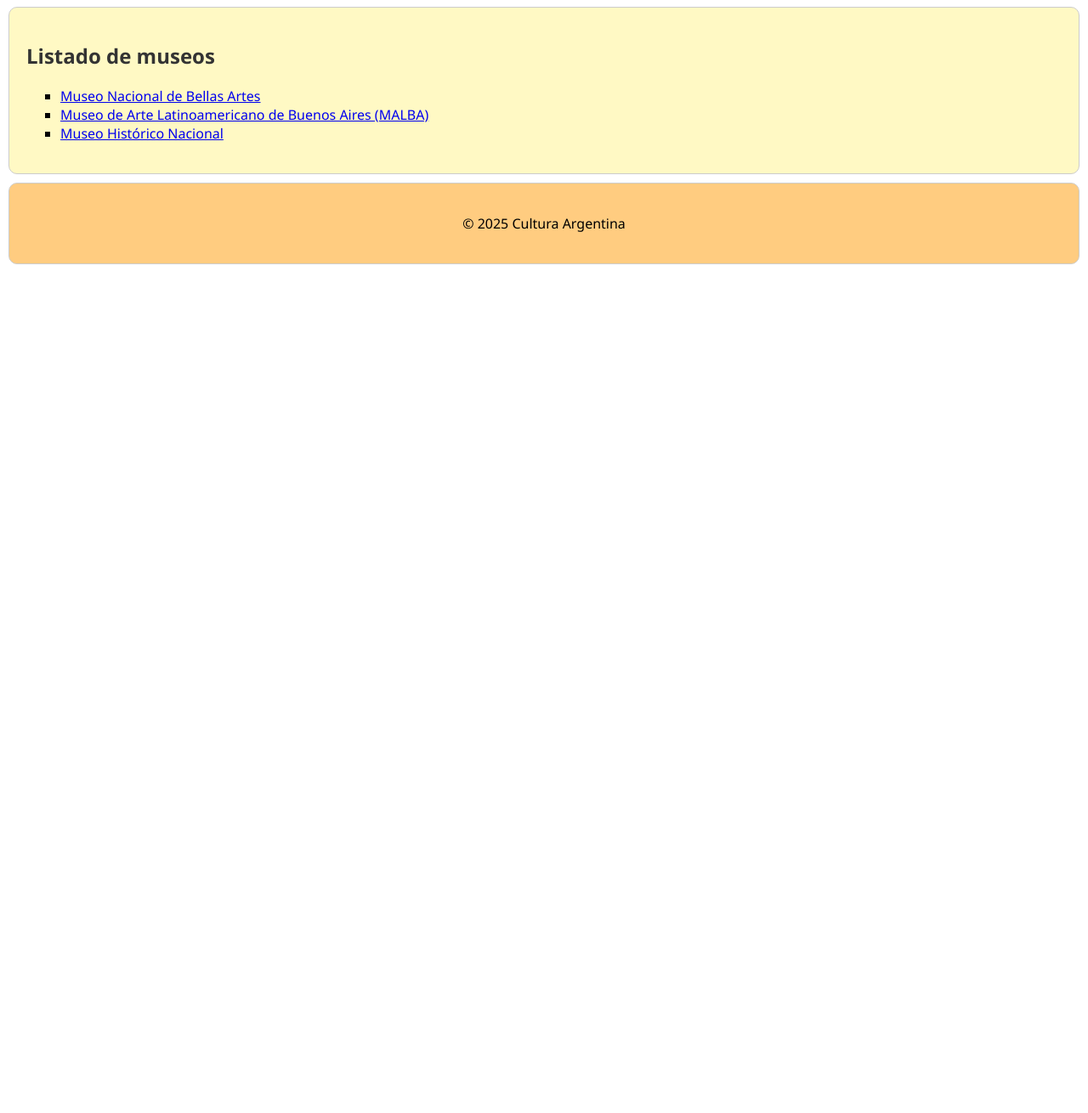
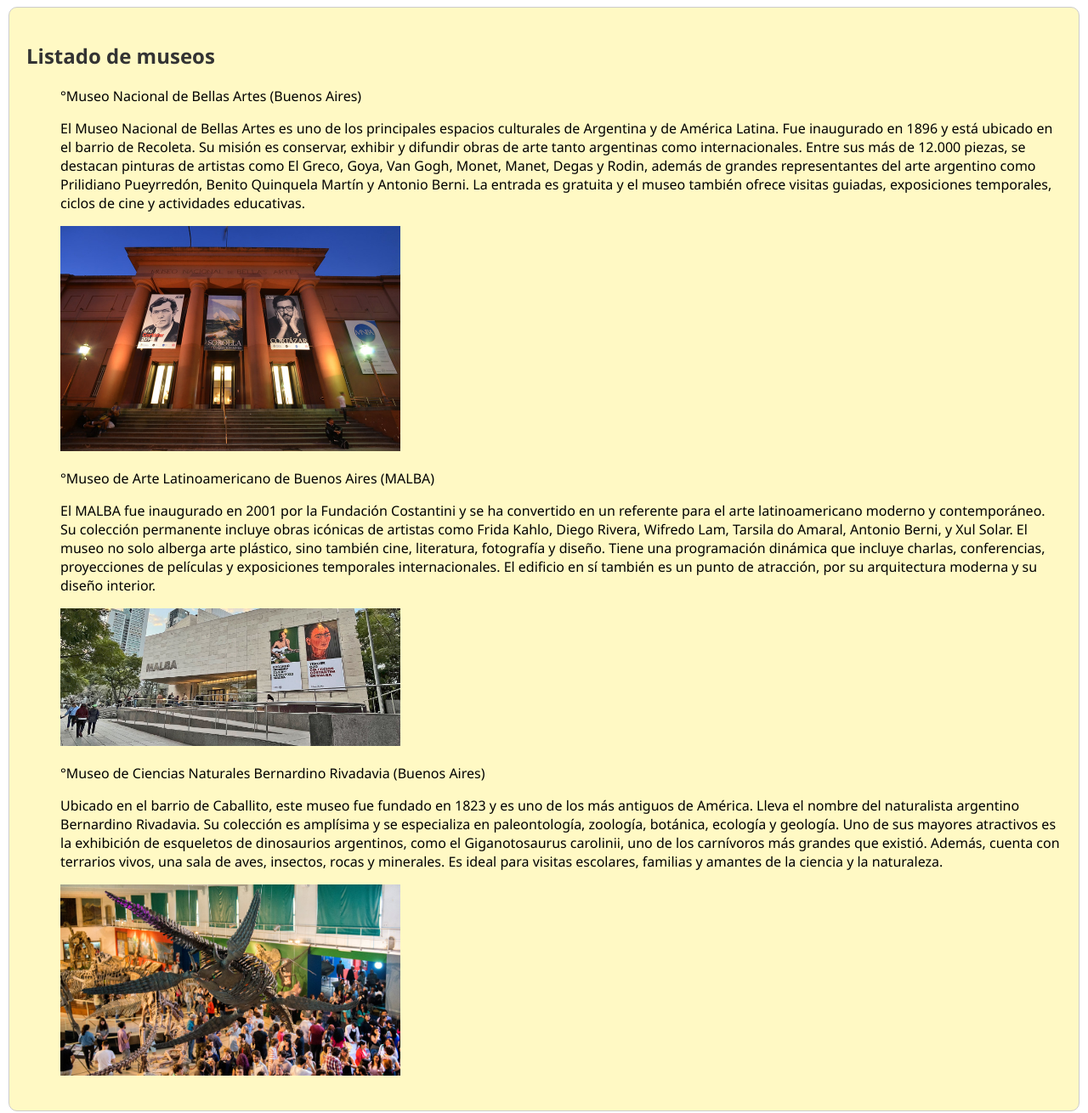
Before and after one commit to peluk467/TP01PVS2025_Fernandez-Lucas, a plain HTML site: page museos.html in a window 1280 px wide. Shown: the part 290-1600 px from the top of the page at 85% size. Before the commit the page ends 800 px from the top, so only its background shows below. Drawn offline with Linux system fonts and the light colour scheme.

Commit message:
Trabajo 1-Fernandez_Lucas

```diff
--- a/museos.html
+++ b/museos.html
@@ -21,11 +21,22 @@
     <section>
         <h2>Listado de museos</h2>
         <ul>
-            <li><a href="#">Museo Nacional de Bellas Artes</a></li>
-            <li><a href="#">Museo de Arte Latinoamericano de Buenos Aires (MALBA)</a></li>
-            <li><a href="#">Museo Histórico Nacional</a></li>
-        </ul>
-    </section>
+            <p>°Museo Nacional de Bellas Artes (Buenos Aires)</p>
+            <p>El Museo Nacional de Bellas Artes es uno de los principales espacios culturales de Argentina y de América Latina. Fue inaugurado en 1896 y está ubicado en el barrio de Recoleta. Su misión es conservar, exhibir y difundir obras de arte tanto argentinas como internacionales.
+                Entre sus más de 12.000 piezas, se destacan pinturas de artistas como El Greco, Goya, Van Gogh, Monet, Manet, Degas y Rodin, además de grandes representantes del arte argentino como Prilidiano Pueyrredón, Benito Quinquela Martín y Antonio Berni.
+                La entrada es gratuita y el museo también ofrece visitas guiadas, exposiciones temporales, ciclos de cine y actividades educativas.</p>
+                <img src="images\1.jpg" alt="Argentina" width="400">
+                <p>°Museo de Arte Latinoamericano de Buenos Aires (MALBA)</p>
+            <p>El MALBA fue inaugurado en 2001 por la Fundación Costantini y se ha convertido en un referente para el arte latinoamericano moderno y contemporáneo. Su colección permanente incluye obras icónicas de artistas como Frida Kahlo, Diego Rivera, Wifredo Lam, Tarsila do Amaral, Antonio Berni, y Xul Solar.
+                El museo no solo alberga arte plástico, sino también cine, literatura, fotografía y diseño. Tiene una programación dinámica que incluye charlas, conferencias, proyecciones de películas y exposiciones temporales internacionales.
+                El edificio en sí también es un punto de atracción, por su arquitectura moderna y su diseño interior.</p>
+                <img src="images\2.jpg" alt="Argentina" width="400">
+                <p>°Museo de Ciencias Naturales Bernardino Rivadavia (Buenos Aires)</p>
+            <p>Ubicado en el barrio de Caballito, este museo fue fundado en 1823 y es uno de los más antiguos de América. Lleva el nombre del naturalista argentino Bernardino Rivadavia.
+                Su colección es amplísima y se especializa en paleontología, zoología, botánica, ecología y geología. Uno de sus mayores atractivos es la exhibición de esqueletos de dinosaurios argentinos, como el Giganotosaurus carolinii, uno de los carnívoros más grandes que existió.
+                Además, cuenta con terrarios vivos, una sala de aves, insectos, rocas y minerales. Es ideal para visitas escolares, familias y amantes de la ciencia y la naturaleza.</p>
+                <img src="images\3.jpg" alt="Argentina" width="400">
+            </section>
 
     <footer>
         <p>© 2025 Cultura Argentina</p>
```
Also changed, not shown: contacto.html (+1 -0 lines), crs/formulario.js (added, +15 -0 lines), images/1.jpg (added), images/2.jpg (added), images/3.jpg (added).
